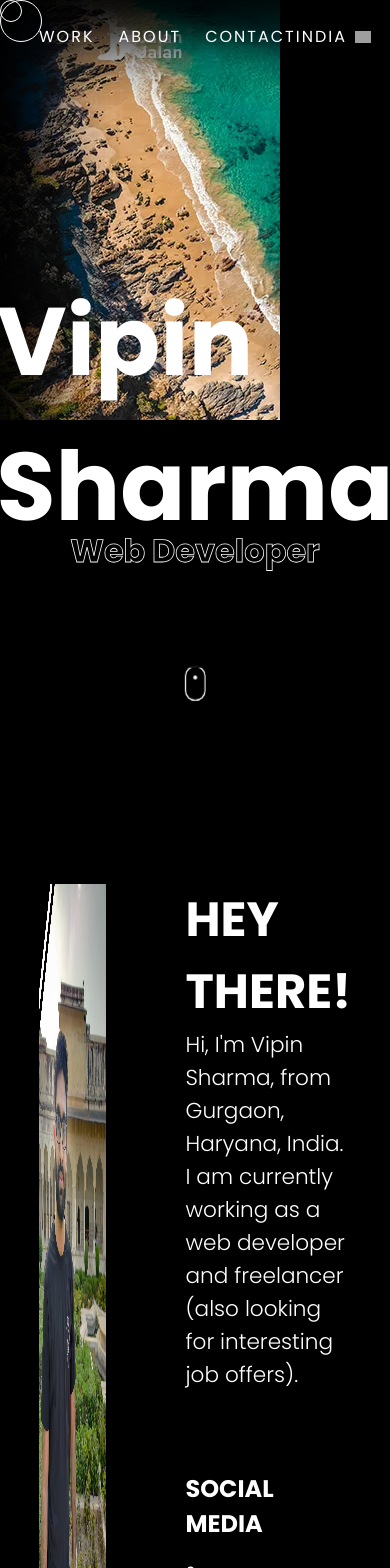
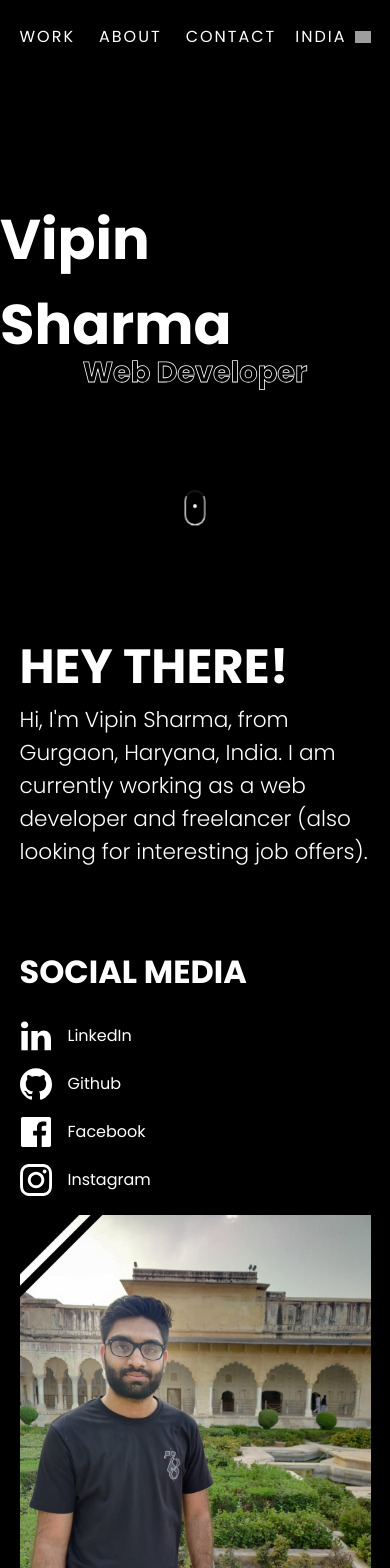
Before and after one commit to vipin14444/portfolio-web, a React (Create React App) app: page / in a window 390 px wide. Shown: the top 1568 px of the page. Built offline with nearby package versions, Linux system fonts and the light colour scheme; grey boxes are pictures that could not be loaded.

Commit message:
responsive website

```diff
--- a/src/App.scss
+++ b/src/App.scss
@@ -1,3 +1,5 @@
+@import './shared/theme.scss';
+
 header {
     position: absolute;
     top: 0;
@@ -34,3 +36,11 @@ header {
         }
     }
 }
+
+@media screen and (max-width: 768px) {
+    header {
+        .header-main {
+            width: 90%;
+        }
+    }
+}
--- a/src/components/Contact.scss
+++ b/src/components/Contact.scss
@@ -10,6 +10,11 @@
         font-size: 1.7rem;
         font-weight: bolder;
         padding: 2rem;
+
+        @media screen and (max-width: 768px) {
+            font-size: 1.4rem;
+            padding: 2rem 0;
+        }
     }
 
     .contact-link + .contact-link {
--- a/src/components/Cursor.scss
+++ b/src/components/Cursor.scss
@@ -10,6 +10,10 @@
     -o-border-radius: 50%;
     pointer-events: none;
     transition-timing-function: ease-out;
+
+    @media screen and (max-width: 768px) {
+        display: none;
+    }
 }
 
 .ring1 {
--- a/src/components/Footer.scss
+++ b/src/components/Footer.scss
@@ -1,3 +1,5 @@
+@import "../shared/theme.scss";
+
 footer {
     background-color: rgb(12, 12, 12);
 
@@ -7,5 +9,9 @@ footer {
         color: white;
         padding: 2rem;
         text-align: center;
+
+        @media screen and (max-width: 768px) {
+            width: 90%;
+        }
     }
 }
--- a/src/components/StaggeredImages.scss
+++ b/src/components/StaggeredImages.scss
@@ -36,4 +36,7 @@
         transition-duration: 400ms;
     }
 
+    @media screen and (max-width: 768px) {
+        display: none;
+    }
 }
--- a/src/components/WorkList.scss
+++ b/src/components/WorkList.scss
@@ -2,6 +2,10 @@
     display: grid;
     grid-template-columns: repeat(2, 1fr);
     gap: 3rem;
+
+    @media screen and (max-width: 768px) {
+        grid-template-columns: repeat(1, 1fr);
+    }
 }
 
 .work-card-container {
--- a/src/pages/Home.js
+++ b/src/pages/Home.js
@@ -81,10 +81,10 @@ export default class Home extends Component {
                                 </h2>
 
                                 <ul>
-                                    <li><Link className='icon-linkedin'> <IconLinkedIn /> LinkedIn</Link></li>
-                                    <li><Link className='icon-github'> <IconGithub /> Github</Link></li>
-                                    <li><Link className='icon-facebook'> <IconFacebook /> Facebook</Link></li>
-                                    <li><Link className='icon-instagram'> <IconInstagram /> Instagram</Link></li>
+                                    <li><a href={'https://www.linkedin.com/in/vipin14444/'} className='icon-linkedin'> <IconLinkedIn /> LinkedIn</a></li>
+                                    <li><a href={'https://github.com/vipin14444'} className='icon-github'> <IconGithub /> Github</a></li>
+                                    <li><a href={'https://www.facebook.com/vipin14444'} className='icon-facebook'> <IconFacebook /> Facebook</a></li>
+                                    <li><a href={'https://www.instagram.com/vipin14444/'} className='icon-instagram'> <IconInstagram /> Instagram</a></li>
                                 </ul>
                             </div>
 
--- a/src/pages/Home.scss
+++ b/src/pages/Home.scss
@@ -1,3 +1,5 @@
+@import "../shared/theme.scss";
+
 .home-container {
     min-height: 100vh;
     background-color: black;
@@ -12,6 +14,10 @@
             inset 0 0 100px 0px #000000;
         position: relative;
 
+        @media screen and (max-width: 768px) {
+            height: 70vh;
+        }
+
         .hero-main {
             display: grid;
             place-content: center;
@@ -21,6 +27,10 @@
 
             h1 {
                 font-size: 6rem;
+
+                @media screen and (max-width: 768px) {
+                    font-size: 3.5rem;
+                }
             }
 
             h2 {
@@ -31,6 +41,11 @@
                 -webkit-text-stroke-width: 0.05rem;
                 -webkit-text-stroke-color: white;
                 position: relative;
+
+                @media screen and (max-width: 768px) {
+                    margin-top: -1rem;
+                    font-size: 1.8rem;
+                }
 
                 .scroll-icon-wrapper {
                     position: absolute;
@@ -52,20 +67,28 @@
         color: white;
         position: relative;
 
+        @media screen and (max-width: 768px) {
+            width: 90%;
+        }
+
         section {
             padding: 2.5rem 0;
         }
 
         .personal {
             display: flex;
-            gap: 5rem;
+            gap: 5vw;
+
+            @media screen and (max-width: 1110px) {
+                flex-direction: column-reverse;
+            }
 
             .my-image-container {
-                position: relative;
+                flex: 1;
 
                 .my-image {
                     width: 75rem;
-                    height: 100%;
+                    // height: 100%;
                     transition: all 0.3s ease-out;
                     -webkit-transition: all 0.3s ease-out;
                     -moz-transition: all 0.3s ease-out;
@@ -89,6 +112,8 @@
                 flex-direction: column;
                 gap: 5rem;
                 justify-content: center;
+
+                flex: 1;
 
                 p {
                     font-size: 1.35rem;
@@ -169,6 +194,10 @@
 
         .skills {
             margin-top: 5rem;
+
+            @media screen and (max-width: 768px) {
+                margin-top: 0rem;
+            }
         }
 
         .work {
@@ -178,6 +207,15 @@
                 line-height: 5rem;
                 margin-bottom: 3rem;
             }
+
+            @media screen and (max-width: 768px) {
+                margin-top: 2rem;
+
+                h2 {
+                    font-size: 3rem;
+                    line-height: 3.2rem;
+                }
+            }
         }
     }
 }
--- a/src/pages/Work.js
+++ b/src/pages/Work.js
@@ -65,6 +65,7 @@ class WorkMain extends Component {
             <div className='workmain-container'>
                 <main>
                     <div className="part-1">
+                        <div className="part-1-wrapper">
                             <h1>{data.title}</h1>
                             <div style={{ backgroundImage: `url(${data.titleImage})` }} className="bg-img"></div>
                             <div className="meta-info">
@@ -84,6 +85,7 @@ class WorkMain extends Component {
                                         <p key={i}>{obj}</p>
                                     ))
                                 }
+                            </div>
                         </div>
                     </div>
 
--- a/src/pages/Work.scss
+++ b/src/pages/Work.scss
@@ -1,3 +1,5 @@
+@import "../shared/theme.scss";
+
 .work-container {
     min-height: 100vh;
     background-color: black;
@@ -10,15 +12,26 @@
             width: 80%;
             margin: 8rem auto 0;
 
+            @media screen and (max-width: 768px) {
+                width: 90%;
+            }
+
             .part-1 {
+                display: flex;
+                justify-content: center;
+
+                .part-1-wrapper {
                     display: flex;
                     flex-direction: column;
                     align-items: center;
-                padding: 0 18vw;
+                    width: 60ch;
 
                     h1 {
                         font-size: 5rem;
                         text-transform: uppercase;
+                        text-align: center;
+                        line-height: 4.5rem;
+                        margin-bottom: 1rem;
                     }
 
                     .bg-img {
@@ -65,6 +78,7 @@
                         }
                     }
                 }
+            }
 
             .part-2 {
                 margin-top: 5rem;
--- a/src/shared/theme.scss
+++ b/src/shared/theme.scss
@@ -17,10 +17,24 @@ body {
     font-size: 4rem;
 }
 
-.h-md {
+.h-sm {
     font-size: 3rem;
 }
 
 .uppercase {
     text-transform: uppercase;
 }
+
+@media screen and (max-width: 768px) {
+    .h-lg {
+        font-size: 4rem;
+    }
+
+    .h-md {
+        font-size: 3rem;
+    }
+
+    .h-sm {
+        font-size: 2rem;
+    }
+}
```
Lines whose indentation alone changed are shown as unchanged.
